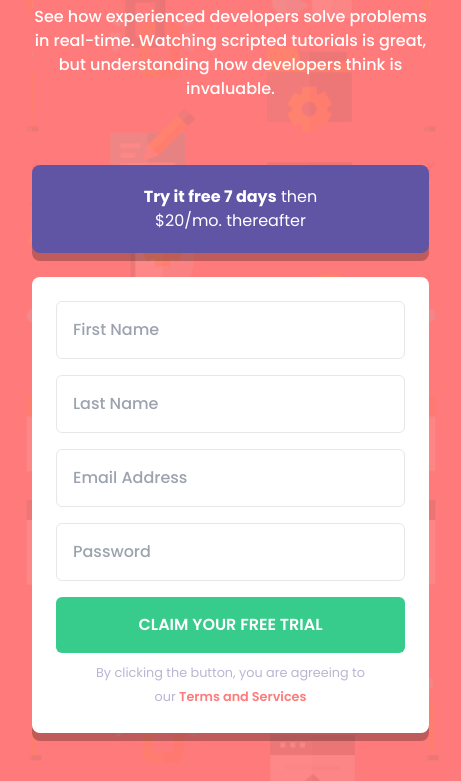
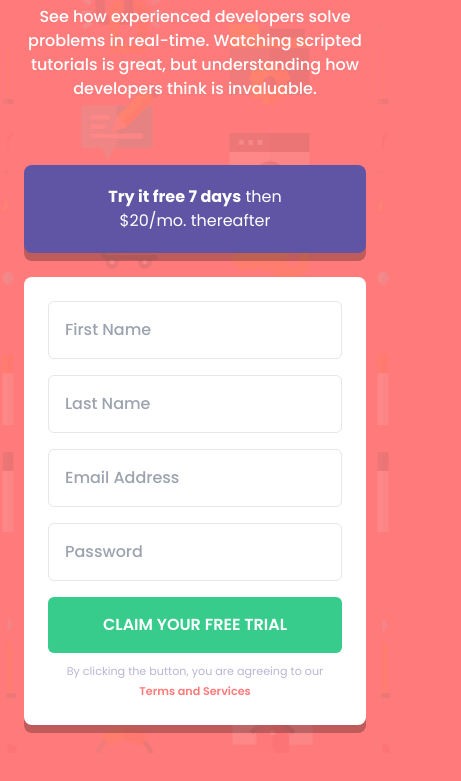
Before and after one commit to ferdinandoaspro/intro-sign-up, a website: page index.html in a window 390 px wide. Shown: the part 187-968 px from the top of the page, 461 px wide, since content can reach past the window. After the commit the page ends 940 px from the top, so only its background shows below. Drawn offline with Linux system fonts and the light colour scheme.

Commit message:
work on the mobile front completed

```diff
--- a/index.html
+++ b/index.html
@@ -10,8 +10,8 @@
   <link href="https://fonts.googleapis.com/css2?family=Poppins:wght@400;500;600;700&display=swap" rel="stylesheet">
   <title>Frontend Mentor | Intro component with sign up form</title>
 </head>
-<body class="min-h-screen max-w-full grid place-items-center font-poppins">
-  <main class="bg-mobile bg-cover bg-center bg-origin-content bg-red flex flex-col text-white gap-y-16 px-8 pt-24 pb-12">
+<body class="min-h-screen max-w-screen bg-mobile bg-center bg-repeat bg-red font-poppins">
+  <main class=" flex flex-col justify-center align-center text-white gap-y-16 mt-24 mb-16 mx-6">
     <div class="text-center flex flex-col gap-y-6">
       <h1 class="text-3xl font-bold">Learn to code by watching others</h1>
       <p class="font-medium">See how experienced developers solve problems in real-time. Watching scripted tutorials is great,
@@ -19,17 +19,25 @@
     </div>
     <div class="text-center flex flex-col gap-y-6 drop-shadow-[0_8px_0_rgba(0,0,0,0.25)]">
       <div class="bg-blue rounded-lg">
-        <p class="py-5 px-20"><span class="font-bold">Try it free 7 days</span> then $20/mo. thereafter</p>
+        <p class="py-5 px-16"><span class="font-bold">Try it free 7 days</span> then $20/mo. thereafter</p>
       </div>
       <div class="flex flex-col bg-white px-6 py-6 gap-y-2 rounded-lg">
         <form class="flex flex-col gap-y-4">
-          <input type="text" placeholder="First Name" class="px-4 py-4 text-dark-blue border-[1px] rounded-md placeholder:font-medium font-medium focus:outline-grayish-blue">
-          <input type="text" placeholder="Last Name" class="px-4 py-4 text-dark-blue border-[1px] rounded-md placeholder:font-medium font-medium focus:outline-grayish-blue">
-          <input type="email" placeholder="Email Address" class="px-4 py-4 text-dark-blue border-[1px] rounded-md placeholder:font-medium font-medium focus:outline-grayish-blue">
-          <input type="password" placeholder="Password" class="px-4 py-4 text-dark-blue border-[1px] rounded-md placeholder:font-medium font-medium focus:outline-grayish-blue">
+          <input type="text" id="first_name" name="first_name" placeholder="First Name"
+          class="px-4 py-4 text-dark-blue border-[1px] rounded-md font-medium
+          placeholder:font-medium focus:outline-grayish-blue invalid:border-red">
+          <input type="text" placeholder="Last Name"
+          class="px-4 py-4 text-dark-blue border-[1px] rounded-md font-medium
+          placeholder:font-medium focus:outline-grayish-blue invalid:border-red">
+          <input type="email" placeholder="Email Address"
+          class="px-4 py-4 text-dark-blue border-[1px] rounded-md font-medium
+          placeholder:font-medium focus:outline-grayish-blue invalid:border-red">
+          <input type="password" placeholder="Password"
+          class="px-4 py-4 text-dark-blue border-[1px] rounded-md font-medium
+          placeholder:font-medium focus:outline-grayish-blue invalid:border-red">
           <button class="bg-green py-4 active:opacity-60 rounded-md font-semibold">CLAIM YOUR FREE TRIAL</button>
         </form>
-        <p class="text-grayish-blue text-[0.8rem] leading-6 px-10">By clicking the button, you are agreeing to our <span class="text-red font-semibold">Terms and Services</span></p>
+        <p class="text-grayish-blue text-[0.7rem] leading-5 px-4">By clicking the button, you are agreeing to our <span class="text-red font-semibold">Terms and Services</span></p>
       </div>
     </div>
   </main>
```
Also changed, not shown: dist/output.css.
